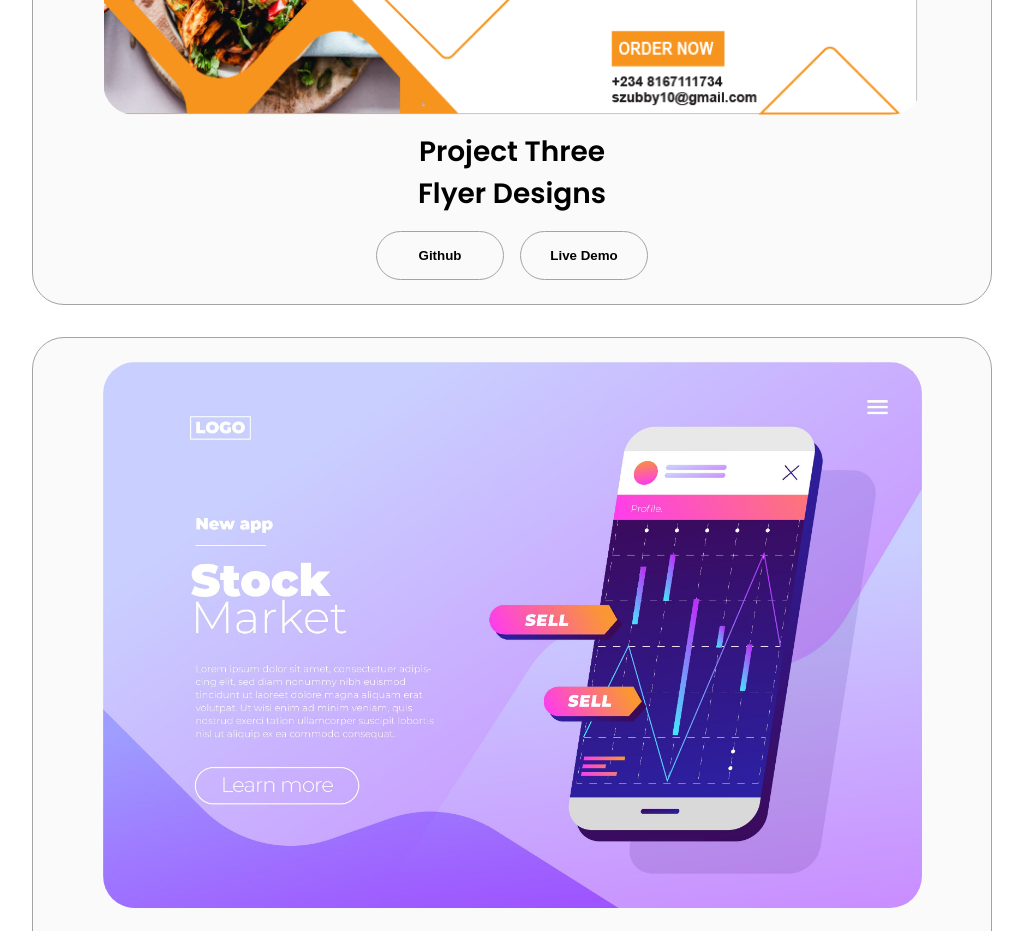
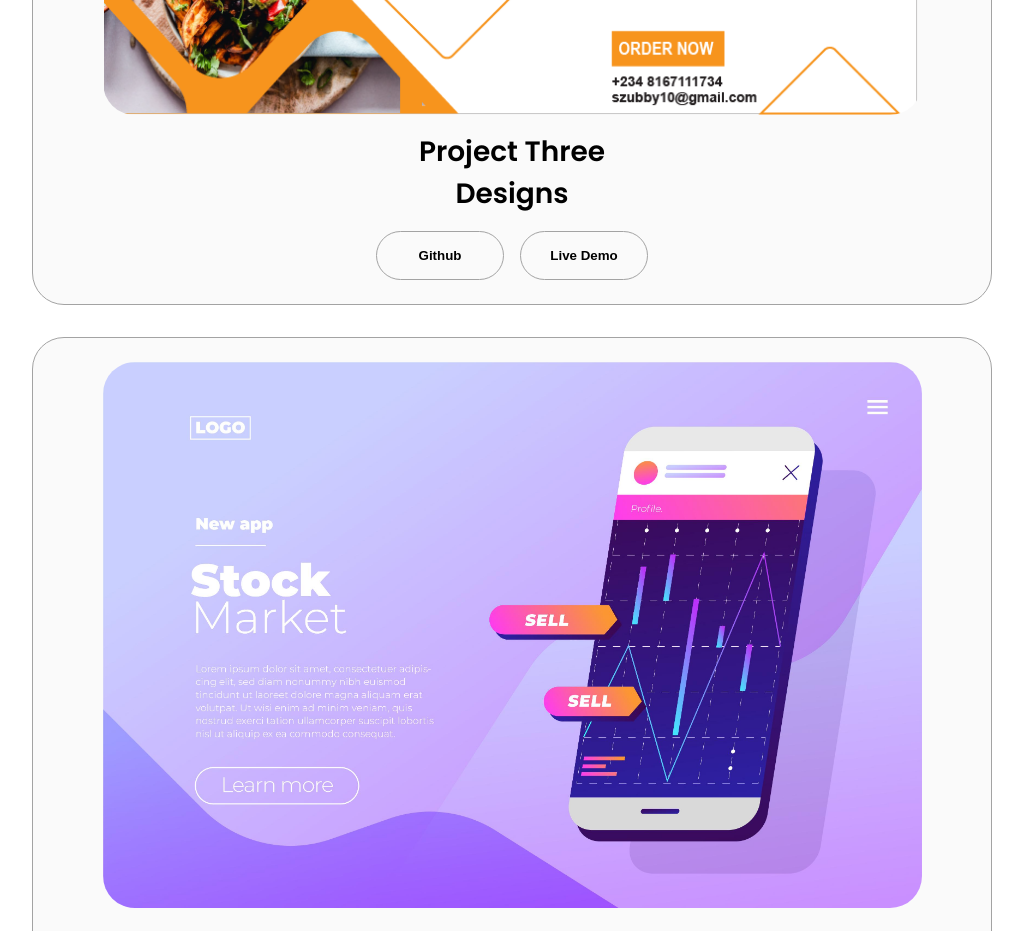
Before and after one commit to stanace10/My-Portfolio, a plain HTML site: page index.html in a window 1280 px wide. Shown: the part 4060-4991 px from the top of the page, without its empty margins (128-1151 px from the left). Drawn offline with Linux system fonts and the light colour scheme.

Commit message:
Update index.html

```diff
--- a/index.html
+++ b/index.html
@@ -333,7 +333,7 @@
                   />
                 </div>
 
-                <h2 class="experience-sub-title project-title">Project Three <br> Flyer Designs </h2>
+                <h2 class="experience-sub-title project-title">Project Three <br> Designs </h2>
                 <div class="btn-container">
                   <button
                     class="btn btn-color-2 project-btn"
```
